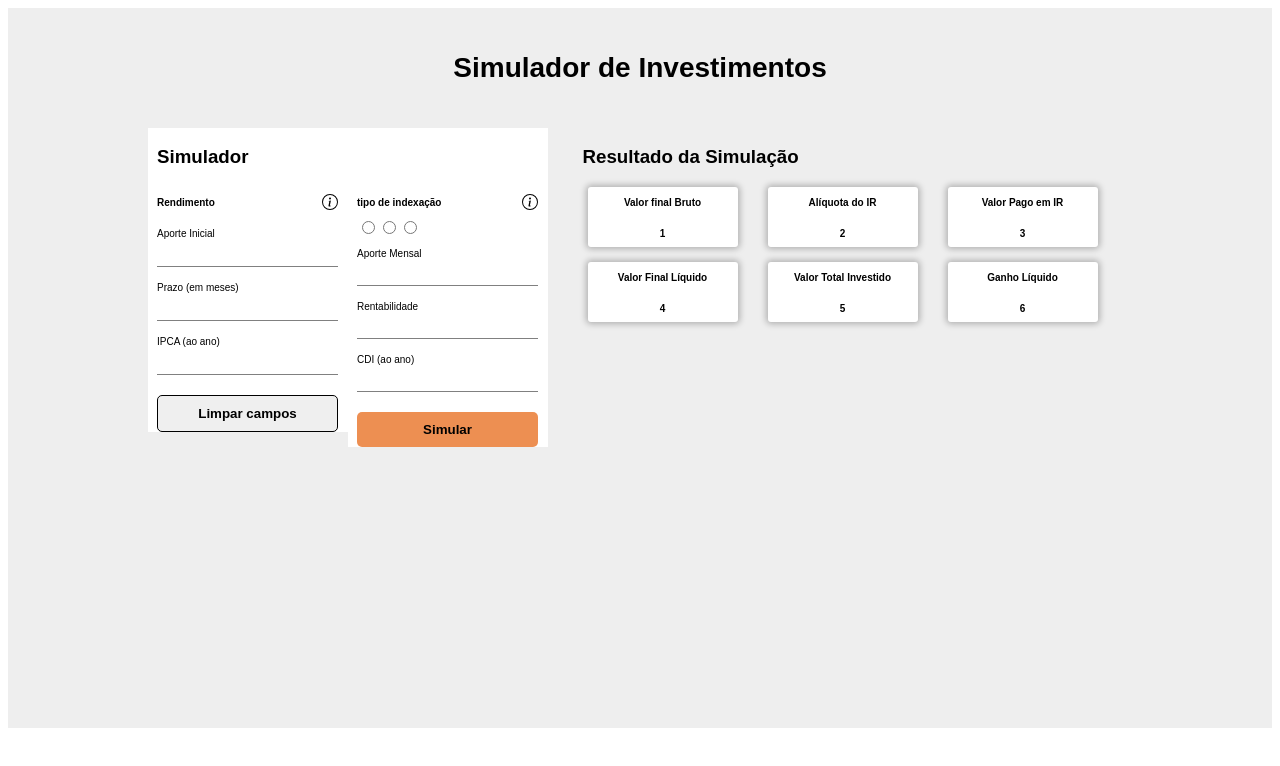
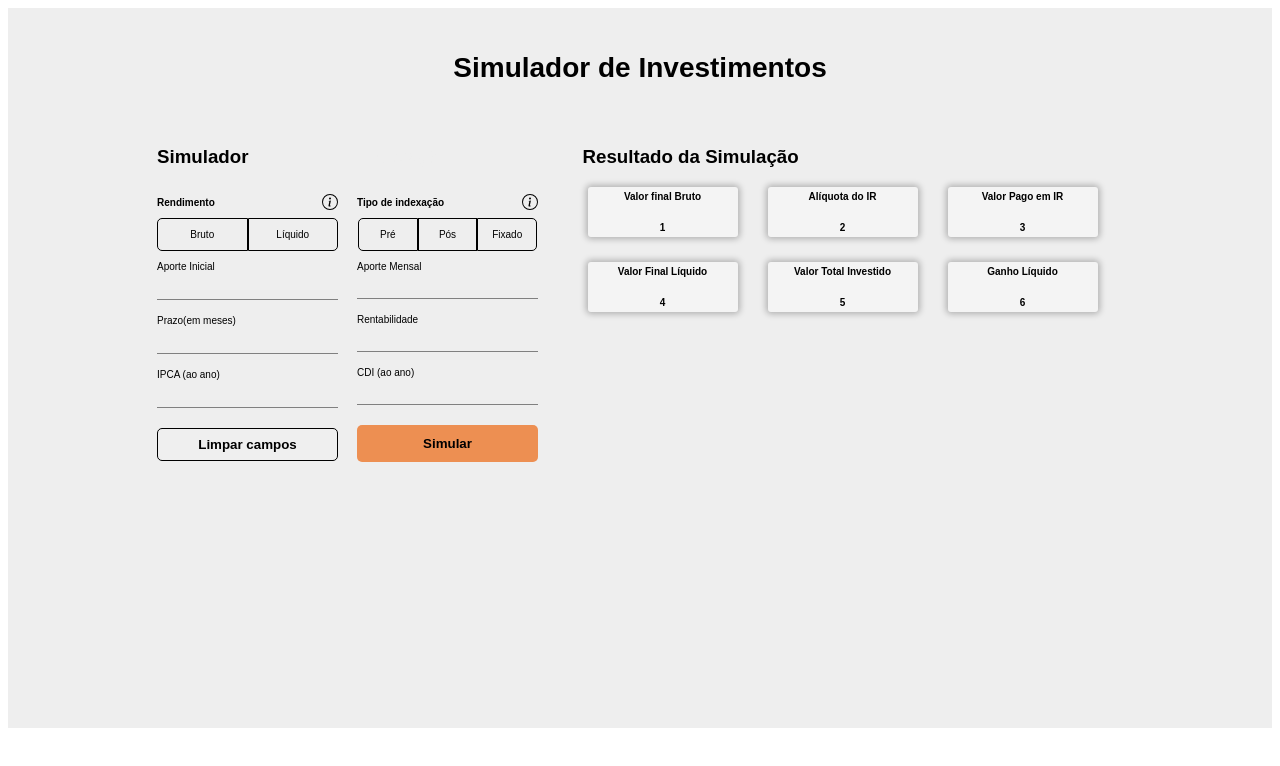
Before and after one commit to souleonardo/investment-simulator, a React (Create React App) app: page / in a window 1280 px wide. Shown: the top 766 px of the page. Built offline with nearby package versions, Linux system fonts and the light colour scheme.

Commit message:
Finished Styles (no-responsilbe yet)

```diff
--- a/public/index.html
+++ b/public/index.html
@@ -24,7 +24,7 @@
       work correctly both with client-side routing and a non-root public URL.
       Learn how to configure a non-root public URL by running `npm run build`.
     -->
-    <title>React App</title>
+    <title>Calculadora de investimentos</title>
   </head>
   <body>
     <noscript>You need to enable JavaScript to run this app.</noscript>
--- a/src/Global.jsx
+++ b/src/Global.jsx
@@ -8,6 +8,36 @@ const GlobalStyle = styled.html`
   font-family: sans-serif;
   background-color: #eee;
   height:90vh;
+
+  input[type="radio"]{
+    display:none;
+    position: relative;
+  }
+
+  input[type="radio"]:checked + label{
+    background-color: #ED8F52;
+    color: #fff;
+
+  }
+
+  }
+
+    input:focus, select:focus {
+
+    box-shadow: 0 0 0 0;
+    border: 0 none;
+    outline: 0;
+    border-bottom: 0.5px solid grey;
+}
+
+  input{
+    background-color: #eee;
+  }
+
+
+
+
+
 `
 
 export default GlobalStyle
--- a/src/components/IndexingType/Styled.jsx
+++ b/src/components/IndexingType/Styled.jsx
@@ -3,13 +3,12 @@ import styled from 'styled-components'
 const SimulatorStyle = styled.div`
 
 h3{
-    color: #fff;
+    color: #eee;
   }
 
   display: flex;
   width: 200px;
   height: 100%;
-  background-color: white;
   justify-content: center;
 
   .title-info {
@@ -23,12 +22,45 @@ h3{
     }
   }
 
-  .check-buttons {
+  .check-buttons2 {
     display: flex;
+    flex-direction: row;
     justify-content: center;
     text-align: center;
-  }
+    border-radius: 5px;
 
+    #pre{
+      width: 33%;
+      font-size: 10px;
+      box-sizing: border-box;
+      border: 0.5px solid #000;
+      padding: 10px;
+      cursor: pointer;
+      border-radius: 5px 0px 0px 5px;
+    }
+
+    #pos{
+      position: left;
+      width: 33%;
+      margin: 0px;
+      font-size: 10px;
+      box-sizing: border-box;
+      border: 0.5px solid #000;
+      padding: 10px;
+      cursor: pointer;
+    }
+
+    #fixed{
+      width: 33%;
+      margin: 0;
+      font-size: 10px;
+      box-sizing: border-box;
+      border: 0.5px solid #000;
+      padding: 10px;
+      cursor: pointer;
+      border-radius: 0px 5px 5px 0px;
+    }
+}
   form {
     display: flex;
     flex-direction: column;
@@ -49,7 +81,7 @@ h3{
     button{
       font-weight: 800;
       justify-content: center;
-      padding: 10px;
+      padding: 11px;
       background-color: #ed8f52;
       margin-top: 15px;
       border-radius: 5px;
--- a/src/components/IndexingType/index.jsx
+++ b/src/components/IndexingType/index.jsx
@@ -9,22 +9,28 @@ function Indexing() {
   <div>
     <h3 className='title-h3'>Indexação</h3>
     <div className='title-info'>
-      <p>tipo de indexação</p>
+      <p>Tipo de indexação</p>
       <BsInfoCircle />
+    </div>
 
+    <div className='check-buttons2'>
+      <input type='radio' name="size" id="pre"/>
+      <label id="pre" htmlFor="pre">Pré</label>
+
+      <input type='radio' name="size" id="pos"  />
+      <label id="pos" htmlFor="pos">Pós</label>
+
+      <input type='radio' name="size" id="fixed"/>
+      <label id="fixed"htmlFor="fixed">Fixado</label>
     </div>
-    <div className='index-check-buttons'>
-      <input type='radio' className='i-1'/>
-      <input type='radio' className='i-2'/>
-      <input type='radio' className='i-3'/>
-    </div>
+
     <form action="post">
       <label htmlFor="">Aporte Mensal</label>
-      <input type="text" />
+      <input type="number" />
       <label htmlFor="">Rentabilidade</label>
-      <input type="text" />
+      <input type="number" />
       <label htmlFor="">CDI (ao ano)</label>
-      <input type="text" />
+      <input type="number" />
       <button className='clear-fields' type='sumbit'>Simular</button>
     </form>
 
--- a/src/components/Result/Styled.jsx
+++ b/src/components/Result/Styled.jsx
@@ -12,22 +12,24 @@ const ResultStyle = styled.div`
     justify-content:center;
     display: flex;
     flex-direction: row;
-    width: 550px;
+    max-width: 550px;
     height: 150px;
     flex-wrap: wrap;
 
 
   div {
     display: flex;
+    wrap: wrap;
+
     flex-direction: column;
     text-align: center;
     font-size: 10px;
     font-weight: 700;
-    justify-content: space-between;
+    justify-content: center;;
     border-radius: 3px;
     width: 150px;
-    height: 60px;
-    background-color: #fff;
+    height: 50px;
+    background-color: #F4F4F4;
     margin-right: 30px;
     -webkit-box-shadow: 0px 0px 6px 2px rgba(0,0,0,0.26);
     box-shadow: 0px 0px 6px 2px rgba(0,0,0,0.26);
--- a/src/components/Simulator/Styled.jsx
+++ b/src/components/Simulator/Styled.jsx
@@ -1,13 +1,12 @@
 import styled from 'styled-components'
-
-
 
 const SimulatorStyle = styled.div`
   display: flex;
   width: 200px;
   height: 100%;
-  background-color: white;
   justify-content: center;
+
+
 
    .title-info {
     display: flex;
@@ -20,16 +19,51 @@ const SimulatorStyle = styled.div`
     }
   }
 
-  .check-buttons input{
+
+
+  .check-buttons {
       display: flex;
-    display: none;
+      flex-direction: row;
       justify-content: space-between;
       text-align: center;
+      border-radius: 5px;
+
+
+    #bruto{
+      margin: 0;
+      font-size: 10px;
+      width: 100%;
+      box-sizing: border-box;
       border: 0.5px solid #000;
       padding: 10px;
-    border-radius: 5px;
+      cursor: pointer;
+      border-radius: 5px 0px 0px 5px;
+
+      &:hover{
+      font-size: 11px;
+      padding: 9px
     }
 
+
+
+   }
+    #liquido{
+      margin: 0;
+      font-size: 10px;
+      width: 100%;
+      box-sizing: border-box;
+      border: 0.5px solid #000;
+      padding: 10px;
+      cursor: pointer;
+      border-radius: 0px 5px 5px 0px;
+
+      &:hover{
+      font-size: 11px;
+      padding: 9px;
+    }
+}
+
+}
 
   form {
       display: flex;
@@ -51,7 +85,7 @@ const SimulatorStyle = styled.div`
     button{
       font-weight: 800;
       justify-content: center;
-      padding: 10px;
+      padding: 8px;
       background-color: none;
       margin-top: 15px;
       border-radius: 5px;
--- a/src/components/Simulator/index.jsx
+++ b/src/components/Simulator/index.jsx
@@ -16,18 +16,23 @@ function Simulator() {
     </div>
 
     <div className='check-buttons'>
-      <input  type='radio'/>
-      <input  type='radio'/>
+      <input type='radio' name="rendimento" id="Brut"/>
+      <label id="bruto" htmlFor="Brut">Bruto</label>
+      <input type='radio' name="rendimento" id="Liquid"/>
+      <label id="liquido"htmlFor="Liquid">Líquido</label>
     </div>
 
 
     <form action="post">
-      <label htmlFor="">Aporte Inicial</label>
-      <input type="text" />
-      <label htmlFor="">Prazo (em meses)</label>
-      <input type="text" />
-      <label htmlFor="">IPCA (ao ano)</label>
-      <input type="text" />
+      <label htmlFor="initial-contribution">Aporte Inicial</label>
+      <input type="number" id="initial-contribution" />
+
+      <label htmlFor="deadline">Prazo(em meses)</label>
+      <input type="number" id="deadline" />
+
+      <label htmlFor="IPCA">IPCA (ao ano)</label>
+      <input type="number" id="IPCA"/>
+
       <button className='clear-fields' type='sumbit'>Limpar campos</button>
     </form>
 
```
Also changed, not shown: 1 other file (tests, documents, lock files or other folders). Lines whose indentation alone changed are shown as unchanged.
